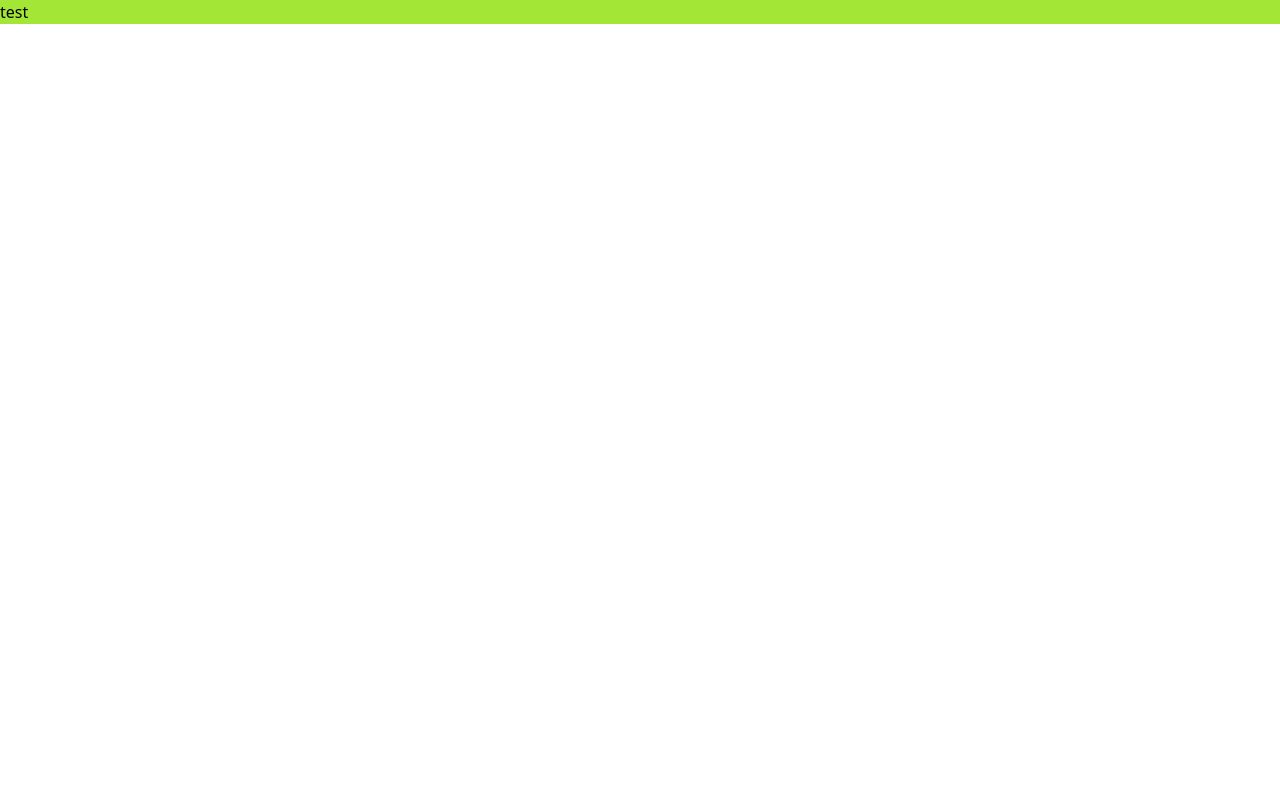
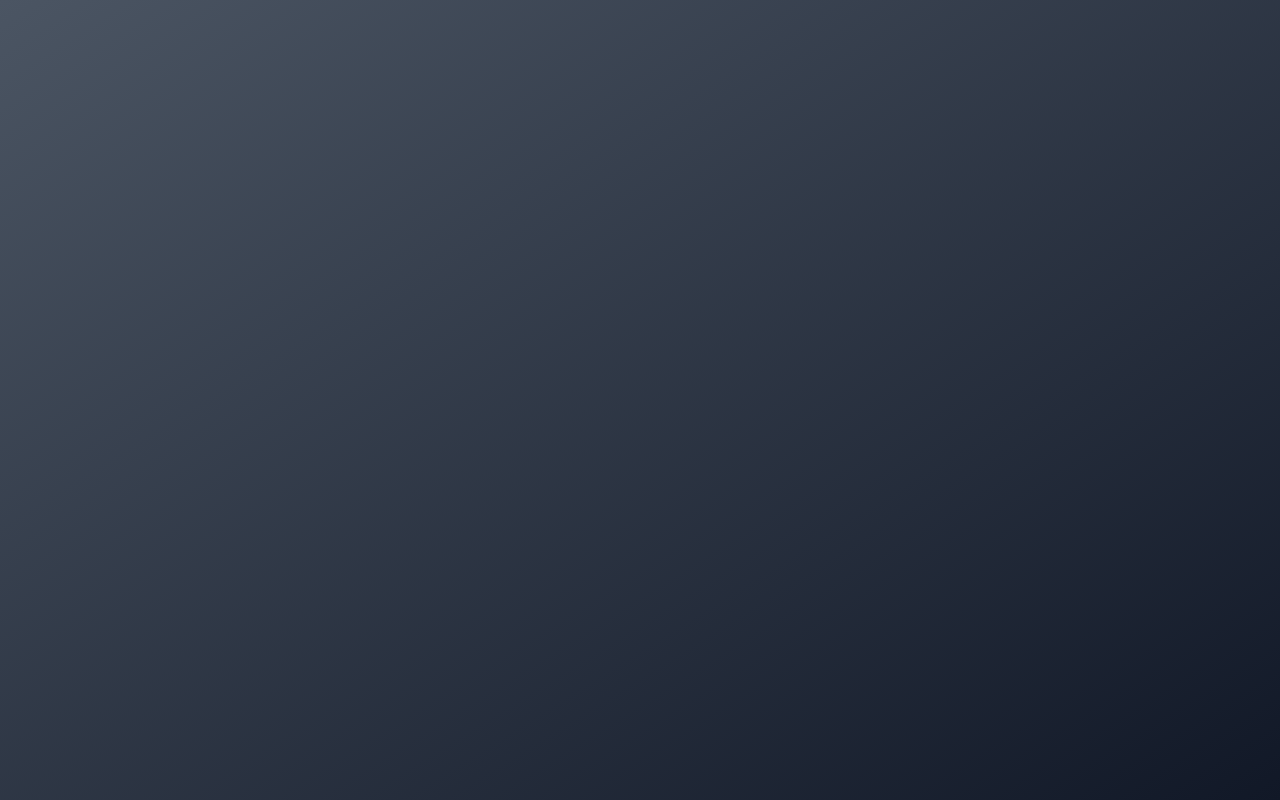
Before and after one commit to neomn/NeoAuth, a Nuxt app in the folder develop/src/: page / in a window 1280 px wide. Built offline with nearby package versions, Linux system fonts and the light colour scheme.

Commit message:
feat: install nuxt pwa module

```diff
--- a/develop/src/nuxt.config.ts
+++ b/develop/src/nuxt.config.ts
@@ -2,6 +2,10 @@
 export default defineNuxtConfig({
   devtools: { enabled: true },
   modules: [
-    '@nuxtjs/tailwindcss'
-  ]
+    '@nuxtjs/tailwindcss',
+    '@vite-pwa/nuxt',
+  ],
+  pwa: {
+    /* PWA options */
+  },
 })
--- a/develop/src/package.json
+++ b/develop/src/package.json
@@ -12,6 +12,7 @@
   "devDependencies": {
     "@nuxt/devtools": "latest",
     "@nuxtjs/tailwindcss": "^6.10.1",
+    "@vite-pwa/nuxt": "^0.3.4",
     "nuxt": "^3.7.4",
     "vue": "^3.3.4",
     "vue-router": "^4.2.5"
--- a/develop/src/pages/index.vue
+++ b/develop/src/pages/index.vue
@@ -3,7 +3,6 @@
 </script>
 
 <template>
-  <div class="bg-lime-400">
-    test
+  <div class="flex h-screen bg-gradient-to-br from-gray-600 to-gray-900">
   </div>
 </template>
```
Also changed, not shown: 1 other file (tests, documents, lock files or other folders).
